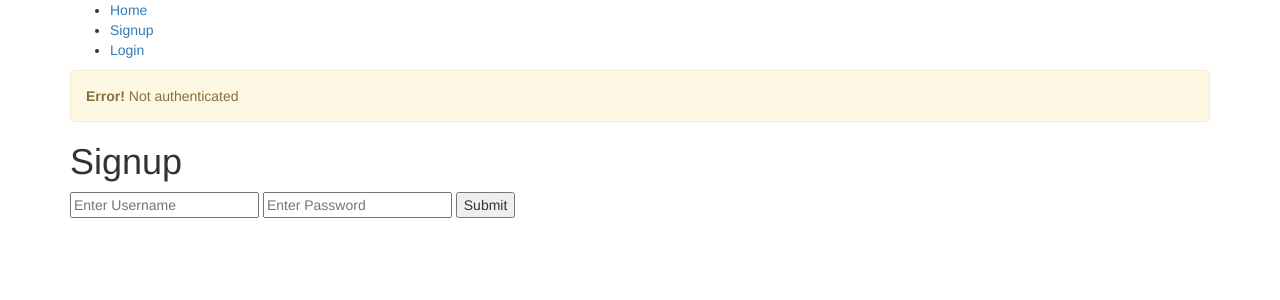
After one commit to taibayard/python-django-todo, a Django app: page /secret in a window 1280 px wide. The commit adds this page. Shown: the top 300 px of the page. Run offline with Django 3.2, Linux system fonts and the light colour scheme; some libraries are stand-ins or nearby versions.

Commit message:
Auth setup

```diff
--- a/todoapp/templates/todoapp/base.html
+++ b/todoapp/templates/todoapp/base.html
@@ -15,9 +15,7 @@
     <div class="container">
       <div class="row">
         <div class="col-xs-12">
-          <nav>
-            <a href="{% url 'index' %}">Home</a>
-          </nav>
+          {% include 'todoapp/navbar.html' %}
         </div>
       </div>
     </div>
--- /dev/null
+++ b/todoapp/templates/todoapp/navbar.html
@@ -0,0 +1,12 @@
+<nav>
+  <ul>
+    <li><a href="{% url 'index' %}">Home</a></li>
+    {% if not user.is_authenticated %}
+      <li><a href="{% url 'signup' %}">Signup</a></li>
+      <li><a href="{% url 'login' %}">Login</a></li>
+    {% else %}
+      <li><a href="{% url 'secret' %}">Secret</a></li>
+      <li><a href="{% url 'logout' %}">Logout</a></li>
+    {% endif %}
+  </ul>
+</nav>
--- /dev/null
+++ b/todoapp/templates/todoapp/secret.html
@@ -0,0 +1,5 @@
+{% extends 'todoapp/base.html' %}
+
+{% block content%}
+<h1>Secret</h1>
+{% endblock %}
--- /dev/null
+++ b/todoapp/templates/todoapp/signup.html
@@ -0,0 +1,16 @@
+{% extends 'todoapp/base.html' %}
+
+{% block content %}
+  {% if error %}
+    <div class="alert alert-warning">
+      <strong>Error!</strong> {{error}}
+    </div>
+  {% endif %}
+  <h1>Signup</h1>
+  <form action="/signup" method="POST">
+    {% csrf_token %}
+    <input type="text" name="username" placeholder="Enter Username">
+    <input type="password" name="password" placeholder="Enter Password">
+    <input type="submit">
+  </form>
+{% endblock %}
--- a/todoapp/urls.py
+++ b/todoapp/urls.py
@@ -2,5 +2,9 @@ from django.conf.urls import url
 from . import views
 
 urlpatterns = [
-    url(r'^$', views.index, name="index")
+    url(r'^$', views.index, name="index"),
+    url(r'^signup$', views.signup, name="signup"),
+    url(r'^login$', views.login, name="login"),
+    url(r'^logout$', views.logout, name="logout"),
+    url(r'^secret$', views.secret, name="secret"),
 ]
--- a/todoapp/views.py
+++ b/todoapp/views.py
@@ -1,4 +1,6 @@
 from django.shortcuts import render, redirect
+from django.contrib.auth.models import User
+from django.contrib import auth
 from .models import Todo
 
 # Create your views here.
@@ -13,3 +15,41 @@ def index(request):
         new_todo.text = request.POST["text"]
         new_todo.save()
         return redirect('index')
+
+def signup(request):
+    context = {"error": False}
+    if request.method == "GET":
+        return render(request, 'todoapp/signup.html', context)
+    elif request.method == "POST":
+        username = request.POST["username"]
+        password = request.POST["password"]
+        try:
+            user = User.objects.create_user(username=username, password=password)
+            if user is not None:
+                return login(request)
+        except:
+            context["error"] = f"User {username} already exists"
+            return render(request, 'todoapp/signup', context)
+
+def login(request):
+    if request.method == "GET":
+        return render(request, 'todoapp/login.html')
+    elif request.method == "POST":
+        username = request.POST["username"]
+        password = request.POST["password"]
+        user = auth.authenticate(username=username, password=password)
+        if user is not None:
+            auth.login(request, user)
+            return redirect('/')
+
+def logout(request):
+    auth.logout(request)
+    return redirect('/')
+
+def secret(request):
+    context = {"error": False}
+    if request.user.is_authenticated:
+        return render(request, 'todoapp/secret.html')
+    else:
+        context["error"] = "Not authenticated"
+        return render(request, 'todoapp/signup.html', context)
```
Also changed, not shown: todoapp/templates/todoapp/login.html (added, +11 -0 lines).
